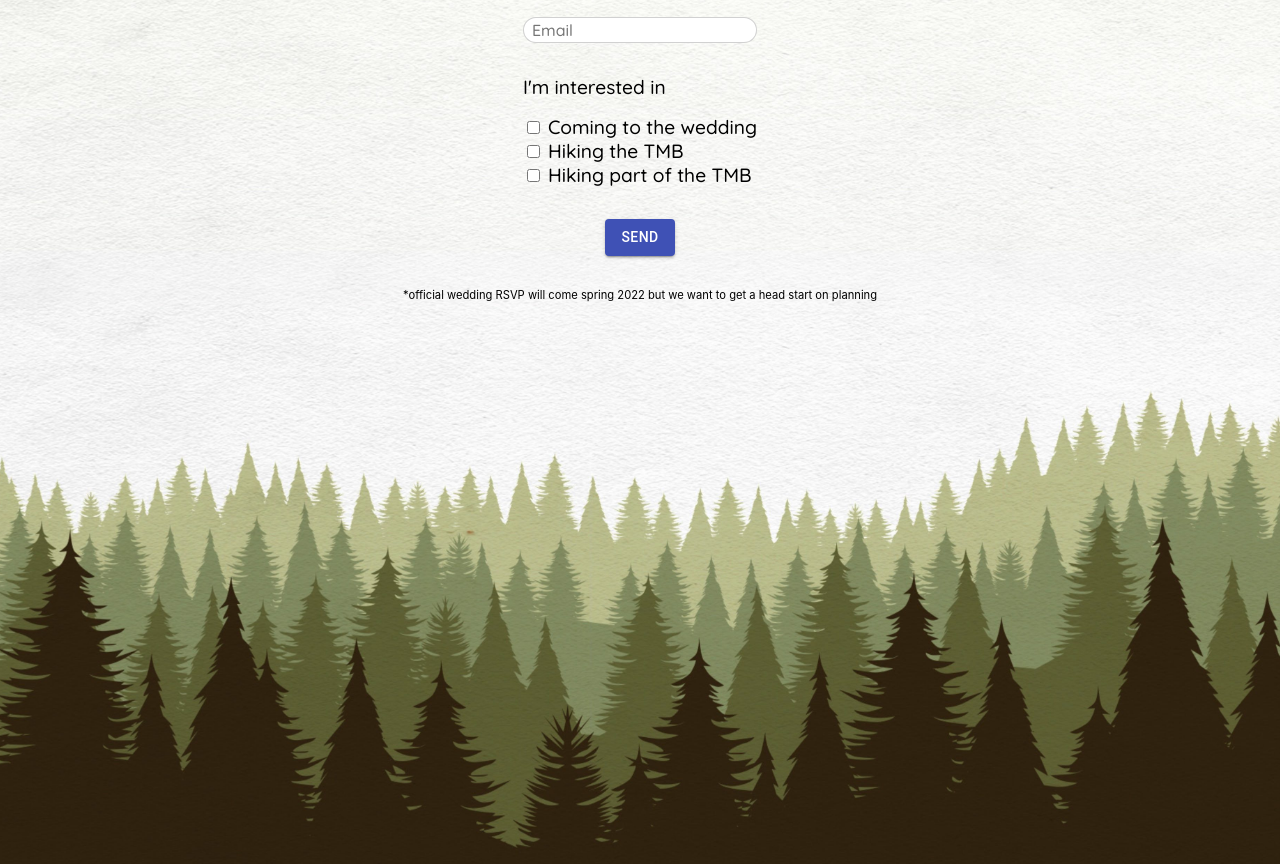
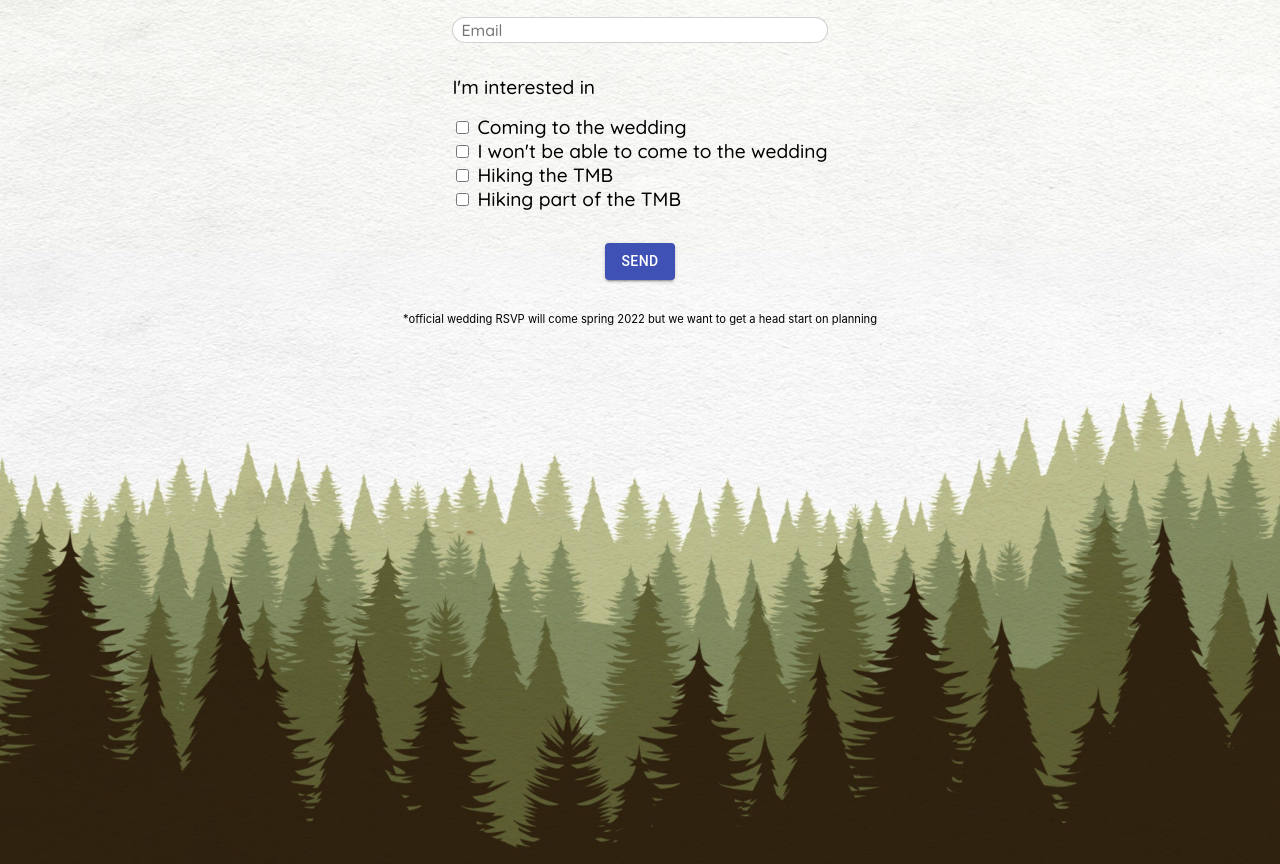
Before and after one commit to maximehutinet/wedding-website, a React (Create React App) app: page / in a window 1280 px wide. Shown: the part 4960-5824 px from the top of the page. Built offline with nearby package versions, Linux system fonts and the light colour scheme; a web font is replaced by a local one.

Commit message:
Modified form.

```diff
--- a/public/index.html
+++ b/public/index.html
@@ -30,9 +30,10 @@
     <form name="rsvp" netlify netlify-honeypot="bot-field" hidden>
       <input type="text"  name="name">
       <input type="email" name="email">
-      <input type="checkbox" name="attendance" value="ComingWedding"/>
-      <input type="checkbox" name="attendance" value="TMB"/>
-      <input type="checkbox" name="attendance" value="PartTMB"/>
+      <input type="checkbox" name="ComingWedding" value="Coming to the wedding"/>
+      <input type="checkbox" name="NotComingWedding" value="Not coming to the wedding"/>
+      <input type="checkbox" name="TMB" value="Coming to TMB"/>
+      <input type="checkbox" name="PartTMB" value="Coming to part of TMB"/>
     </form>
 
     <noscript>You need to enable JavaScript to run this app.</noscript>
--- a/src/components/Form.js
+++ b/src/components/Form.js
@@ -16,15 +16,19 @@ function Form() {
                 <label>{t('rsvp.form.interested')}</label>
                 <div className="checkboxes-wrapper">
                     <div>
-                        <input type="checkbox" name="attendance" value="ComingWedding"/>
+                        <input type="checkbox" name="ComingWedding" value="Coming to the wedding"/>
                         <label>{t('rsvp.form.coming_wedding')}</label>
                     </div>
                     <div>
-                        <input type="checkbox" name="attendance" value="TMB"/>
+                        <input type="checkbox" name="NotComingWedding" value="Not coming to the wedding"/>
+                        <label>{t('rsvp.form.not_coming')}</label>
+                    </div>
+                    <div>
+                        <input type="checkbox" name="TMB" value="Coming to TMB"/>
                         <label>{t('rsvp.form.hiking_tmb')}</label>
                     </div>
                     <div>
-                        <input type="checkbox" name="attendance" value="PartTMB"/>
+                        <input type="checkbox" name="PartTMB" value="Coming to part of TMB"/>
                         <label>{t('rsvp.form.hiking_part_tmb')}</label>
                     </div>
                 </div>
@@ -32,26 +36,6 @@ function Form() {
                     <Button type="submit" variant="contained" color="primary">{t('rsvp.form.send')}</Button>
                 </div>
             </form>
-
-
-            {/*<form name="contact" method="post">
-                <input type="hidden" name="form-name" value="contact" />
-                <p>
-                    <label htmlFor="name">Name</label> <br />
-                    <input type="text" id="name" name="name" required />
-                </p>
-                <p>
-                    <label htmlFor="email">Email</label> <br />
-                    <input type="email" id="email" name="email" required />
-                </p>
-                <p>
-                    <label htmlFor="message">Message</label> <br />
-                    <textarea id="message" name="message" required></textarea>
-                </p>
-                <p>
-                    <input type="submit" value="Submit message" />
-                </p>
-            </form>*/}
         </div>
     )
 }
--- a/src/translations/en/common.json
+++ b/src/translations/en/common.json
@@ -27,6 +27,7 @@
       "coming_wedding": "Coming to the wedding",
       "hiking_tmb": "Hiking the TMB",
       "hiking_part_tmb": "Hiking part of the TMB",
+      "not_coming": "I won't be able to come to the wedding",
       "send": "Send"
     },
     "infos": "*official wedding RSVP will come spring 2022 but we want to get a head start on planning"
--- a/src/translations/fr/common.json
+++ b/src/translations/fr/common.json
@@ -27,6 +27,7 @@
       "coming_wedding": "Venir au mariage",
       "hiking_tmb": "Faire le TMB",
       "hiking_part_tmb": "Faire une partie du TMB",
+      "not_coming": "Je ne pourrais pas venir au mariage",
       "send": "Envoyer"
     },
     "infos": "*on enverra les invitations pour le mariage au Printemps 2022 mais commence déjà à planifier :)"
```
Also changed, not shown: public/logo192.png, public/logo512.png.
